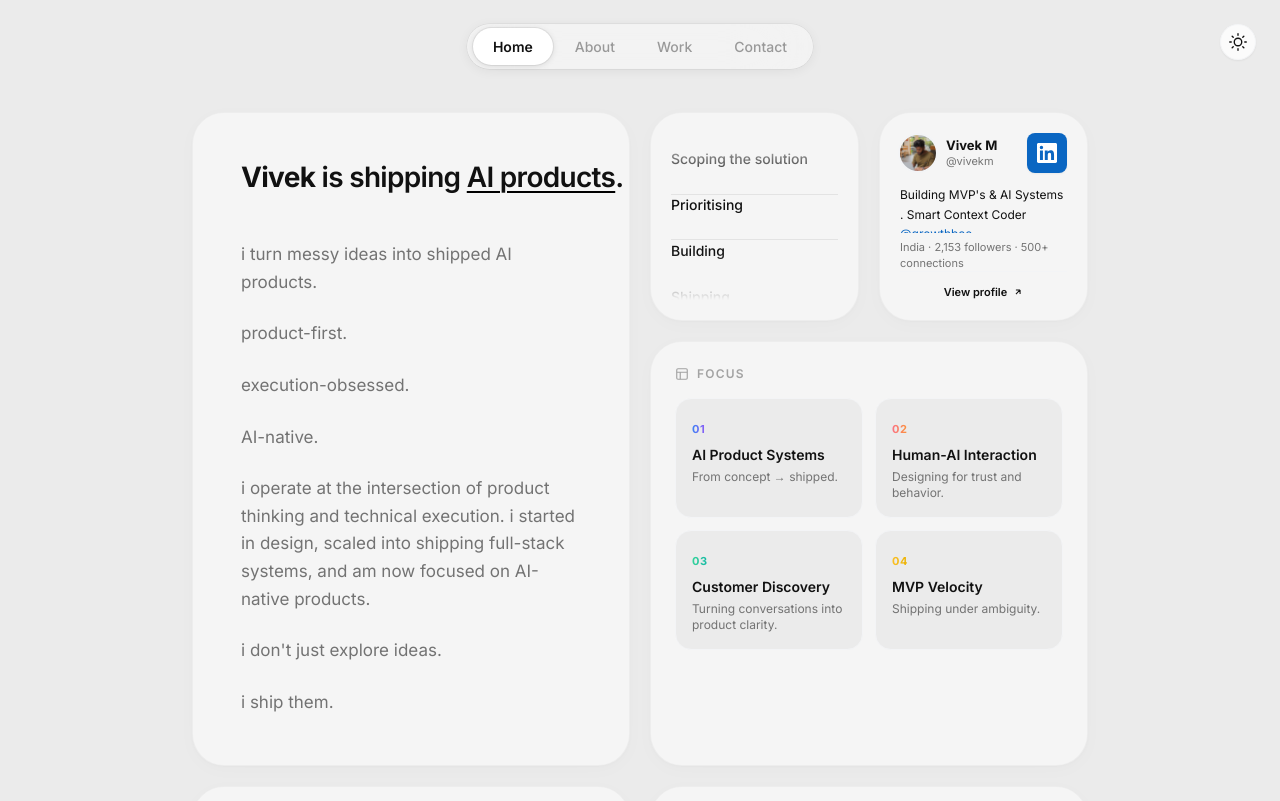
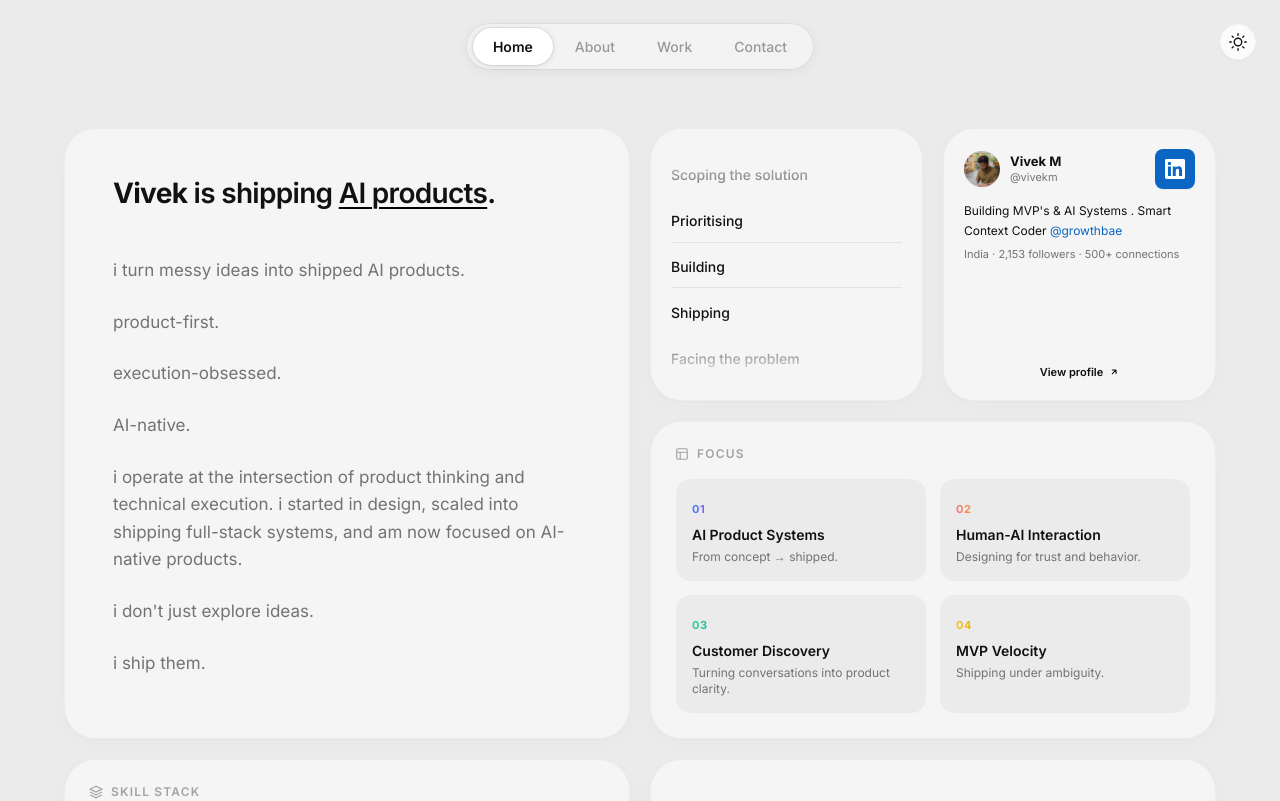
Before and after one commit to notsovivekkk/myportfolio, a Next.js app: page / in a window 1280 px wide. Shown: the top 801 px of the page. Built offline with nearby package versions, Linux system fonts and the light colour scheme; a web font is replaced by a local one.

Commit message:
Revert max-width back to 1200px
Co-Authored-By: Claude Sonnet 4.6 <noreply@anthropic.com>

```diff
--- a/components/Portfolio.tsx
+++ b/components/Portfolio.tsx
@@ -25,7 +25,7 @@ export default function Portfolio() {
       <ThemeToggle />
       <Nav activeTab={activeTab} onSwitch={switchTab} items={navItems} />
 
-      <main className="max-w-[960px] mx-auto pt-8 sm:pt-28 pb-20 sm:pb-6 px-4 sm:px-8">
+      <main className="max-w-[1200px] mx-auto pt-8 sm:pt-32 pb-20 sm:pb-4 px-4 sm:px-6">
         {(Object.keys(tabMap) as TabId[]).map((tabId) => (
           <div
             key={tabId}
```
